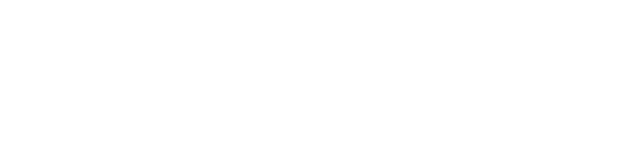
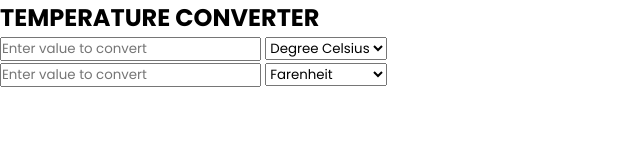
Before and after one commit to rafiyashahana/tempConverter_ssip_1, a plain HTML site: page index.html in a window 1280 px wide. Shown: the whole page, without its empty margins (0-640 px from the left). Drawn offline with Linux system fonts and the light colour scheme.

Commit message:
added the html structure

```diff
--- a/index.html
+++ b/index.html
@@ -7,6 +7,38 @@
     <link rel="stylesheet" href="./styles.css" />
   </head>
   <body>
+    <div class="container">
+      <h2>TEMPERATURE CONVERTER</h2>
+      <div class="temp__container">
+        <form class="form__input">
+          <div class="form__group">
+            <input
+              type="number"
+              placeholder="Enter value to convert"
+              name="from"
+            />
+            <select id="fromTemp">
+              <option value="celsius" selected>Degree Celsius</option>
+              <option value="farenheit">Farenheit</option>
+              <option value="kelvin">Kelvin</option>
+            </select>
+          </div>
+
+          <div class="form__group">
+            <input
+              type="number"
+              placeholder="Enter value to convert"
+              name="from"
+            />
+            <select id="fromTemp">
+              <option value="celsius">Degree Celsius</option>
+              <option value="farenheit" selected>Farenheit</option>
+              <option value="kelvin">Kelvin</option>
+            </select>
+          </div>
+        </form>
+      </div>
+    </div>
     <script src="./index.js"></script>
   </body>
 </html>
--- a/styles.css
+++ b/styles.css
@@ -0,0 +1,22 @@
+@import url("https://fonts.googleapis.com/css2?family=Overpass:wght@300;400;700&family=Poppins:wght@300;400;500;600;700&family=Roboto:ital,wght@0,100;0,300;0,400;0,500;0,700;0,900;1,100;1,300;1,400;1,500;1,700;1,900&display=swap");
+
+:root {
+  --primary: #7c73e6;
+  --primary-light: #c4c1e0;
+  --secondary: #ffe9e3;
+  --secondary-light: #fafafa;
+  --max-width: 1200px;
+}
+
+* {
+  margin: 0;
+  padding: 0;
+  box-sizing: border-box;
+  font-family: "Poppins", sans-serif;
+  scroll-behavior: smooth;
+}
+
+img {
+  width: 100%;
+  display: flex;
+}
```
